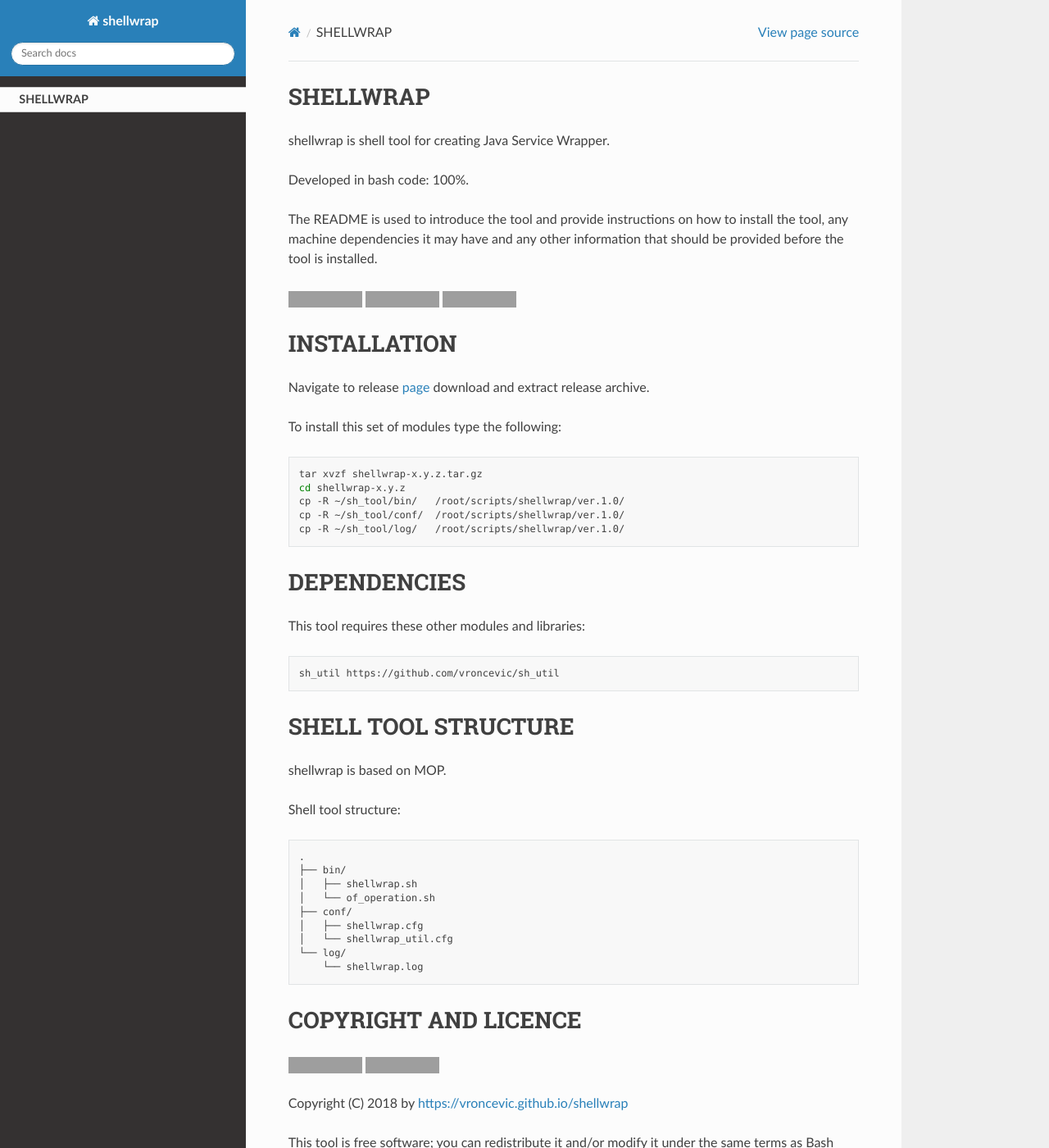
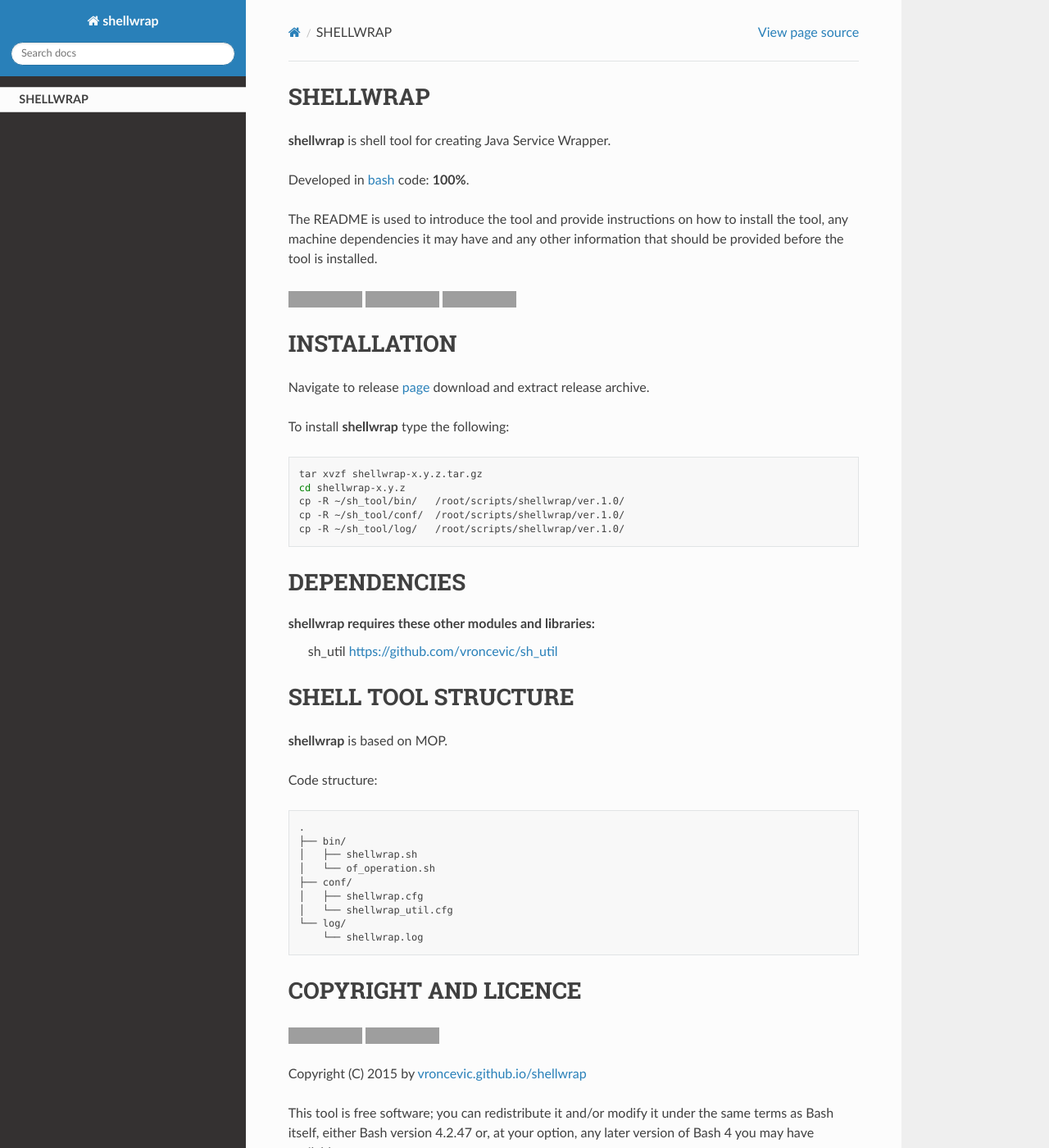
Before and after one commit to vroncevic/shellwrap, a Sphinx documentation site: the page built from docs/source/index.rst, in a window 1280 px wide and 1400 px high. Shown: the whole window at 82% size. Built offline with Sphinx 7.4.7 and the Read the Docs theme 2.0.0, drawn with Linux system fonts in a browser that asks for light colours; grey boxes are pictures that could not be loaded.

Commit message:
[shellwrap] Updated Dockerfile, docs

```diff
--- a/docs/source/index.rst
+++ b/docs/source/index.rst
@@ -6,10 +6,9 @@
 
  self
 
+**shellwrap** is shell tool for creating Java Service Wrapper.
 
-shellwrap is shell tool for creating Java Service Wrapper.
-
-Developed in bash code: 100%.
+Developed in `bash <https://en.wikipedia.org/wiki/Bash_(Unix_shell)>`_ code: **100%**.
 
 The README is used to introduce the tool and provide instructions on
 how to install the tool, any machine dependencies it may have and any
@@ -28,11 +27,12 @@
 
 INSTALLATION
 -------------
+
 Navigate to release `page`_ download and extract release archive.
 
 .. _page: https://github.com/vroncevic/shellwrap/releases
 
-To install this set of modules type the following:
+To install **shellwrap** type the following:
 
 .. code-block:: bash
 
@@ -44,17 +44,16 @@
 
 DEPENDENCIES
 -------------
-This tool requires these other modules and libraries:
 
-.. code-block:: bash
-
-   sh_util https://github.com/vroncevic/sh_util
+**shellwrap** requires these other modules and libraries:
+    sh_util `https://github.com/vroncevic/sh_util <https://github.com/vroncevic/sh_util>`_
 
 SHELL TOOL STRUCTURE
 ---------------------
-shellwrap is based on MOP.
 
-Shell tool structure:
+**shellwrap** is based on MOP.
+
+Code structure:
 
 .. code-block:: bash
 
@@ -79,7 +78,7 @@
 .. |License: Apache 2.0| image:: https://img.shields.io/badge/License-Apache%202.0-blue.svg
    :target: https://opensource.org/licenses/Apache-2.0
 
-Copyright (C) 2018 by https://vroncevic.github.io/shellwrap
+Copyright (C) 2015 by `vroncevic.github.io/shellwrap <https://vroncevic.github.io/shellwrap>`_
 
 This tool is free software; you can redistribute it and/or modify it
 under the same terms as Bash itself, either Bash version 4.2.47 or,
```
Also changed, not shown: README.md (+16 -17 lines), 6 other files.
